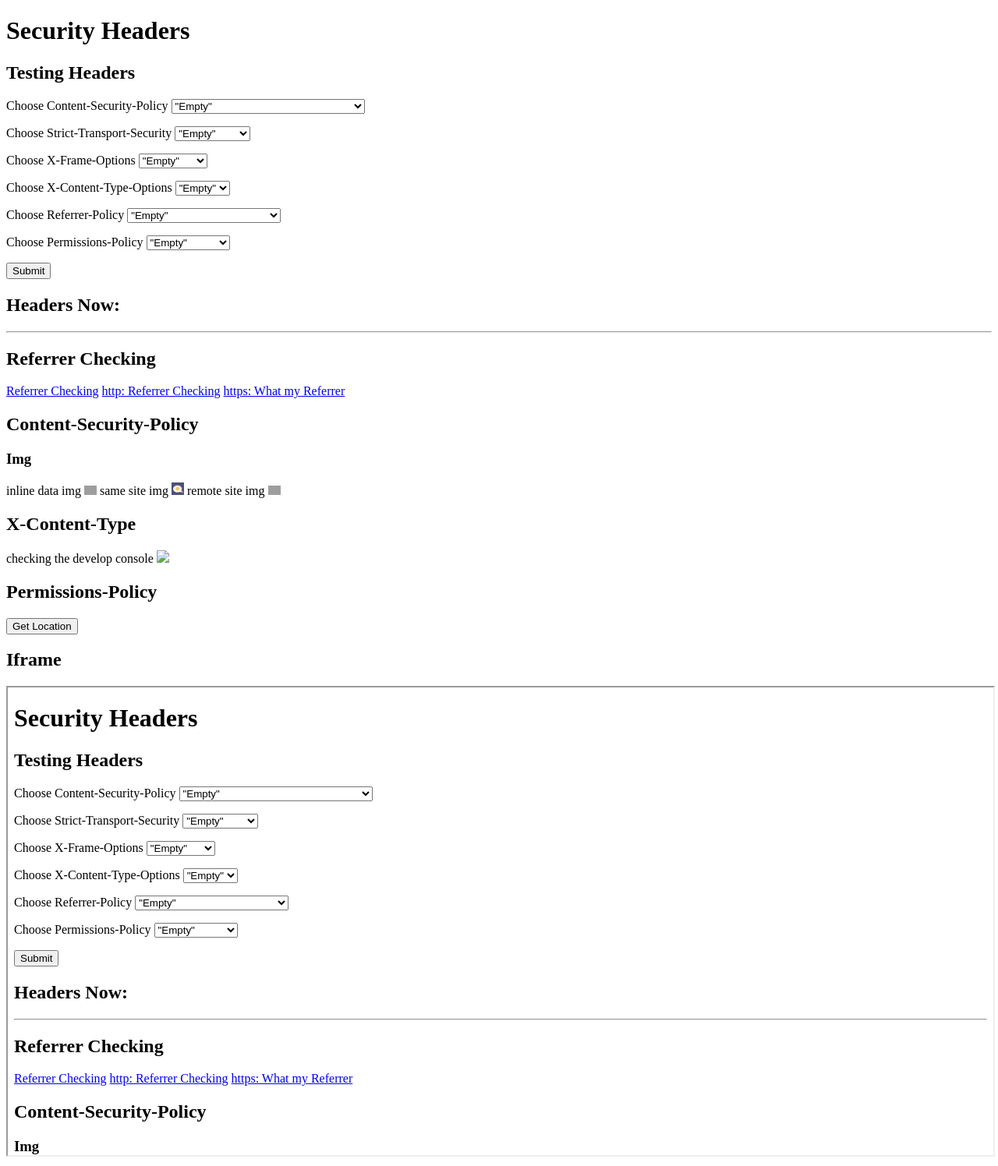
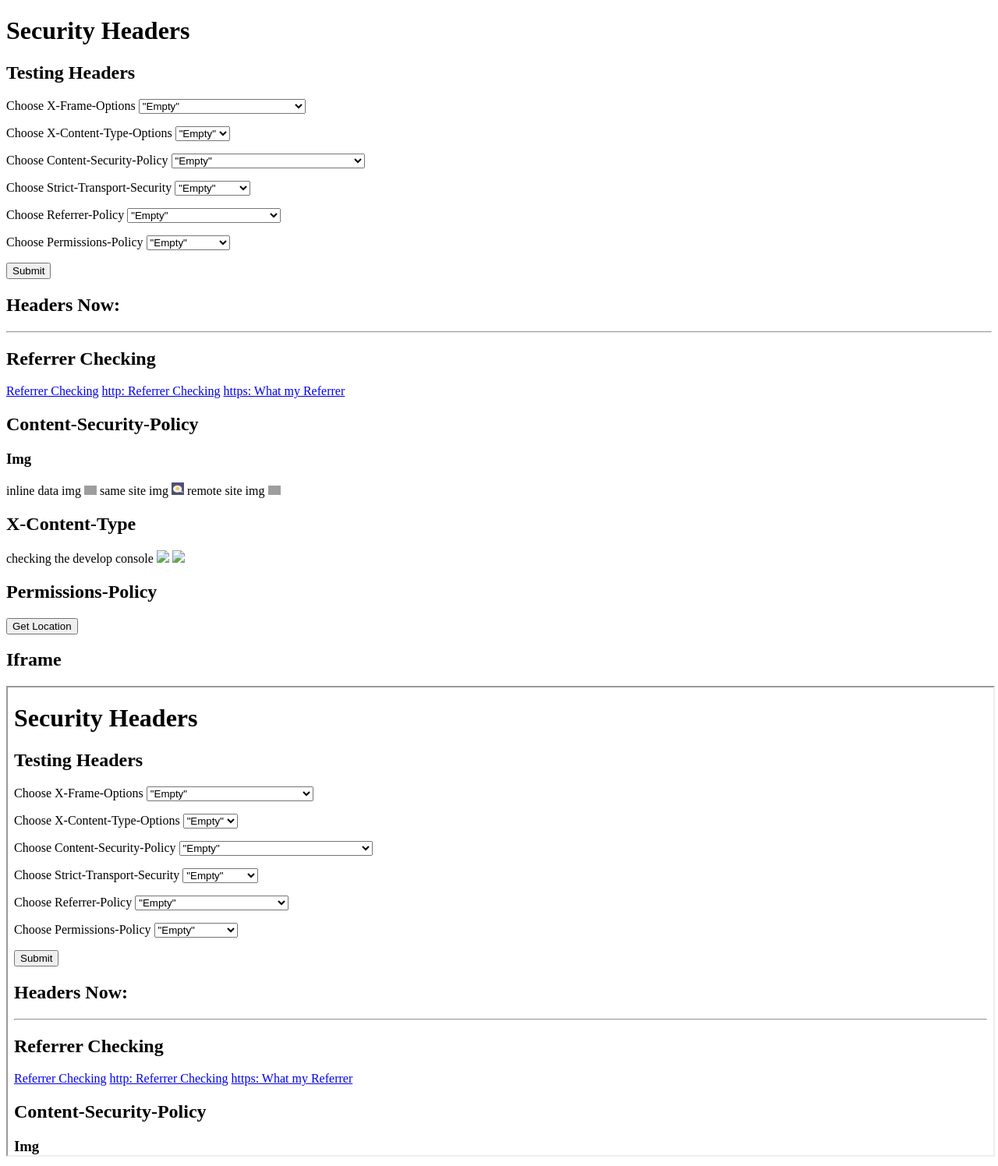
Before and after one commit to EINDEX/security-playground, a FastAPI app: page /security-headers in a window 1280 px wide. Shown: the whole page at 78% size. Run offline with FastAPI, Linux system fonts and the light colour scheme; grey boxes are pictures that could not be loaded.

Commit message:
reorder the security headers

```diff
--- a/main.py
+++ b/main.py
@@ -44,10 +44,9 @@ def get_label_and_options_text_by_header_key_and_value(header_key: str, value: s
     return header_form({})[header_key]['label'], header_form({})[header_key]['options'][value]
 
 
-@app.get("/security-headers/script-not-script", response_class=CustomResponse)
-async def script_not_script(
-):
-    return """alert(1)"""
+@app.get("/security-headers/script-not-script.jpg", response_class=CustomResponse)
+async def script_not_script():
+    return """alert(1);"""
 
 
 @app.get("/security-headers/referrer")
--- a/security_headers_config.json
+++ b/security_headers_config.json
@@ -1,4 +1,18 @@
 {
+  "x_frame": {
+    "label": "X-Frame-Options",
+    "options": {
+      "deny": "deny",
+      "sameorigin": "sameorigin",
+      "allow-from": "allow-from https://sec.eindex.me"
+    }
+  },
+  "x_content": {
+    "label": "X-Content-Type-Options",
+    "options": {
+      "nosniff": "nosniff"
+    }
+  },
   "csp": {
     "label": "Content-Security-Policy",
     "options": {
@@ -17,19 +31,6 @@
     "options": {
       "max-age-10": "max-age=10",
       "max-age-60": "max-age=60"
-    }
-  },
-  "x_frame": {
-    "label": "X-Frame-Options",
-    "options": {
-      "deny": "deny",
-      "sameorigin": "sameorigin"
-    }
-  },
-  "x_content": {
-    "label": "X-Content-Type-Options",
-    "options": {
-      "nosniff": "nosniff"
     }
   },
   "referrer_policy": {
--- a/templates/security_headers.html
+++ b/templates/security_headers.html
@@ -3,7 +3,6 @@
 <head>
     <meta charset="UTF-8">
     <title>Security Headers</title>
-    <link href="/static/alert.js" rel="stylesheet">
 </head>
 <body>
 <h1>Security Headers</h1>
@@ -48,7 +47,8 @@
 
 <h2>X-Content-Type</h2>
 <span>checking the develop console</span>
-<img src="/security-headers/script-not-script"/>
+<img src="/security-headers/script-not-script.jpg"/>
+<img src="/static/alert.js"/>
 
 <h2>Permissions-Policy</h2>
 <button onclick="tryToGetLocation()">Get Location</button>
```
